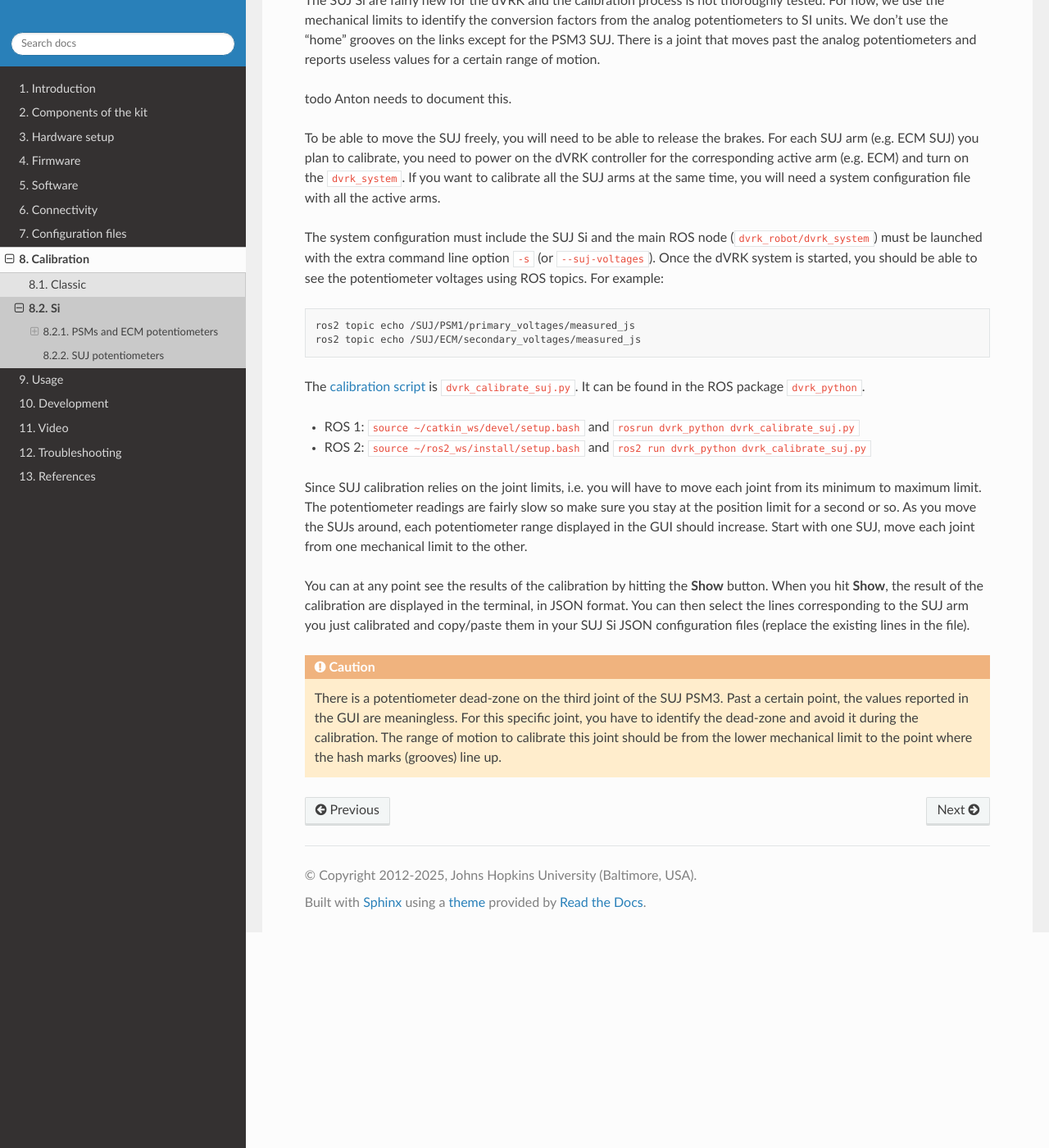
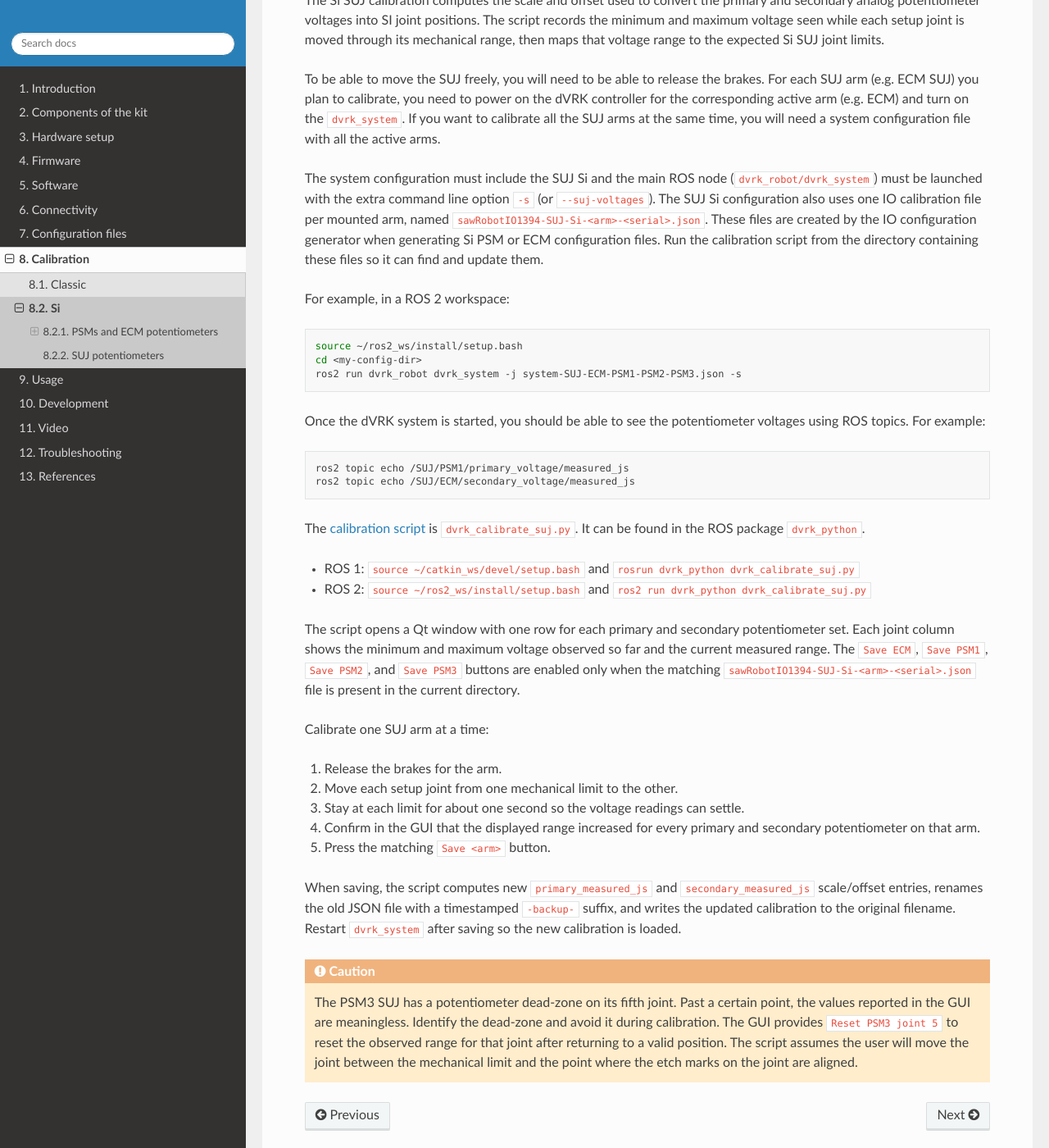
Before and after one commit to jhu-dvrk/dvrk-readthedocs, a Sphinx documentation site: the page built from docs/pages/calibration/Si.rst, in a window 1280 px wide and 1400 px high, scrolled down 1750 px. Shown: the whole window at 82% size. Built offline with Sphinx 7.4.7 and the Read the Docs theme 3.1.0, drawn with Linux system fonts in a browser that asks for light colours; the version number could not be read and is left out; some of the changed text lies outside the part shown.

Commit message:
Updated documentation for SUJ Si calibration

```diff
--- a/docs/pages/calibration/Si.rst
+++ b/docs/pages/calibration/Si.rst
@@ -92,14 +92,11 @@ making sure you hit all the joint limits.
 SUJ potentiometers
 ******************
 
-The SUJ Si are fairly new for the dVRK and the calibration process is
-not thoroughly tested. For now, we use the mechanical limits to
-identify the conversion factors from the analog potentiometers to SI
-units. We don't use the "home" grooves on the links except for the
-PSM3 SUJ. There is a joint that moves past the analog potentiometers
-and reports useless values for a certain range of motion.
-
-todo Anton needs to document this.
+The Si SUJ calibration computes the scale and offset used to convert
+the primary and secondary analog potentiometer voltages into SI joint
+positions.  The script records the minimum and maximum voltage seen
+while each setup joint is moved through its mechanical range, then
+maps that voltage range to the expected Si SUJ joint limits.
 
 To be able to move the SUJ freely, you will need to be able to release
 the brakes. For each SUJ arm (e.g. ECM SUJ) you plan to calibrate, you
@@ -110,14 +107,28 @@ configuration file with all the active arms.
 
 The system configuration must include the SUJ Si and the main ROS
 node (``dvrk_robot/dvrk_system``) must be launched with the
-extra command line option ``-s`` (or ``--suj-voltages``).  Once the
-dVRK system is started, you should be able to see the potentiometer
-voltages using ROS topics.  For example:
+extra command line option ``-s`` (or ``--suj-voltages``).  The SUJ Si
+configuration also uses one IO calibration file per mounted arm, named
+``sawRobotIO1394-SUJ-Si-<arm>-<serial>.json``.  These files are
+created by the IO configuration generator when generating Si PSM or
+ECM configuration files.  Run the calibration script from the
+directory containing these files so it can find and update them.
+
+For example, in a ROS 2 workspace:
+
+.. code-block:: bash
+
+   source ~/ros2_ws/install/setup.bash
+   cd <my-config-dir>
+   ros2 run dvrk_robot dvrk_system -j system-SUJ-ECM-PSM1-PSM2-PSM3.json -s
+
+Once the dVRK system is started, you should be able to see the
+potentiometer voltages using ROS topics.  For example:
 
 ::
 
-   ros2 topic echo /SUJ/PSM1/primary_voltages/measured_js
-   ros2 topic echo /SUJ/ECM/secondary_voltages/measured_js
+   ros2 topic echo /SUJ/PSM1/primary_voltage/measured_js
+   ros2 topic echo /SUJ/ECM/secondary_voltage/measured_js
 
 The :ref:`calibration script <dvrk_calibrate_suj>` is
 ``dvrk_calibrate_suj.py``.  It can be found in the ROS package
@@ -126,25 +137,34 @@ The :ref:`calibration script <dvrk_calibrate_suj>` is
 * ROS 1: ``source ~/catkin_ws/devel/setup.bash`` and ``rosrun dvrk_python dvrk_calibrate_suj.py``
 * ROS 2: ``source ~/ros2_ws/install/setup.bash`` and ``ros2 run dvrk_python dvrk_calibrate_suj.py``
 
-Since SUJ calibration relies on the joint limits, i.e. you will have
-to move each joint from its minimum to maximum limit.  The
-potentiometer readings are fairly slow so make sure you stay at the
-position limit for a second or so.  As you move the SUJs around, each
-potentiometer range displayed in the GUI should increase.  Start with
-one SUJ, move each joint from one mechanical limit to the other.
+The script opens a Qt window with one row for each primary and
+secondary potentiometer set.  Each joint column shows the minimum and
+maximum voltage observed so far and the current measured range.  The
+``Save ECM``, ``Save PSM1``, ``Save PSM2``, and ``Save PSM3`` buttons
+are enabled only when the matching
+``sawRobotIO1394-SUJ-Si-<arm>-<serial>.json`` file is present in the
+current directory.
 
-You can at any point see the results of the calibration by hitting the
-**Show** button.  When you hit **Show**, the result of the calibration
-are displayed in the terminal, in JSON format.  You can then select
-the lines corresponding to the SUJ arm you just calibrated and
-copy/paste them in your SUJ Si JSON configuration files (replace the
-existing lines in the file).
+Calibrate one SUJ arm at a time:
+
+#. Release the brakes for the arm.
+#. Move each setup joint from one mechanical limit to the other.
+#. Stay at each limit for about one second so the voltage readings can
+   settle.
+#. Confirm in the GUI that the displayed range increased for every
+   primary and secondary potentiometer on that arm.
+#. Press the matching ``Save <arm>`` button.
+
+When saving, the script computes new ``primary_measured_js`` and
+``secondary_measured_js`` scale/offset entries, renames the old JSON
+file with a timestamped ``-backup-`` suffix, and writes the updated
+calibration to the original filename.  Restart ``dvrk_system`` after
+saving so the new calibration is loaded.
 
 .. caution::
 
-   There is a potentiometer dead-zone on the third joint of the SUJ
-   PSM3.  Past a certain point, the values reported in the GUI are
-   meaningless.  For this specific joint, you have to identify the
-   dead-zone and avoid it during the calibration.  The range of motion
-   to calibrate this joint should be from the lower mechanical limit
-   to the point where the hash marks (grooves) line up.
+   The PSM3 SUJ has a potentiometer dead-zone on its fifth joint.  Past
+   a certain point, the values reported in the GUI are meaningless.
+   Identify the dead-zone and avoid it during calibration.  The GUI
+   provides ``Reset PSM3 joint 5`` to reset the observed range for that
+   joint after returning to a valid position.  The script assumes the user will move the joint between the mechanical limit and the point where the etch marks on the joint are aligned.
```
Also changed, not shown: docs/pages/configuration/suj.rst (+18 -4 lines), docs/pages/software/applications/calibration.rst (+6 -3 lines).
